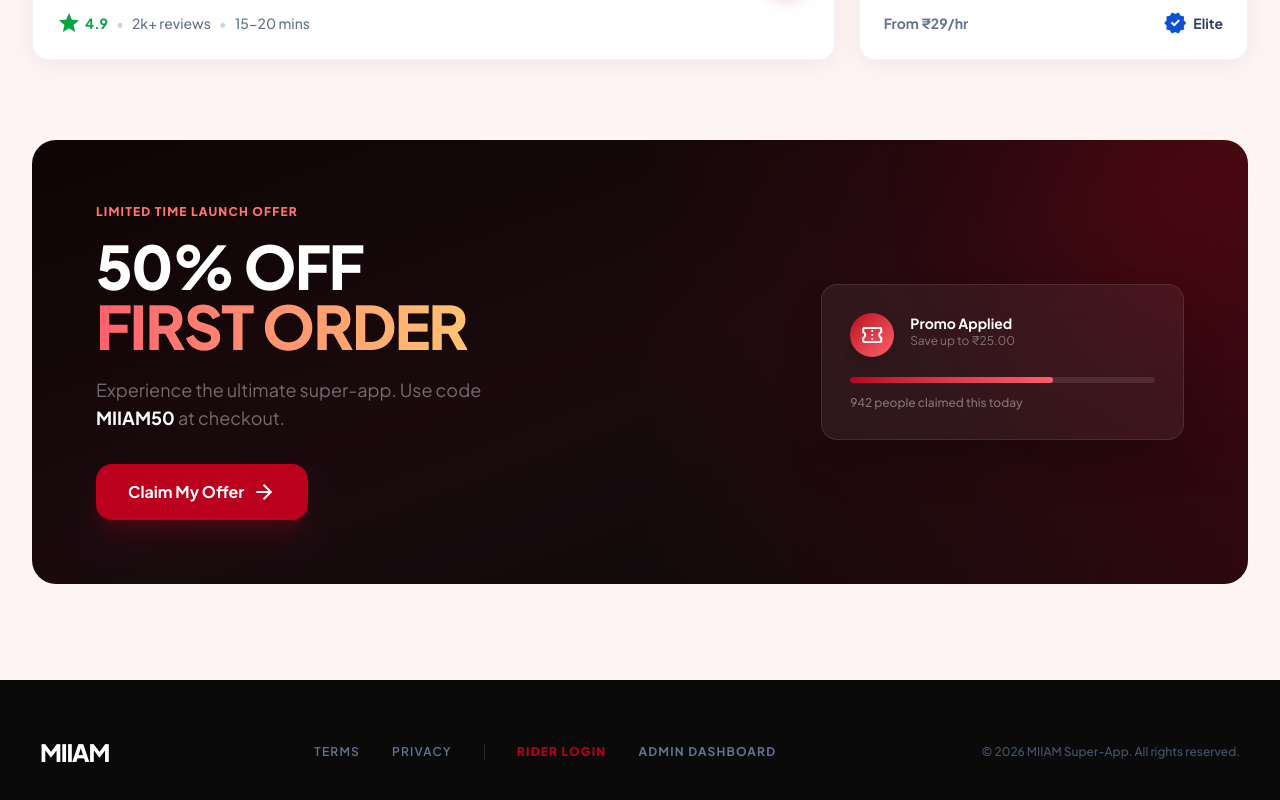
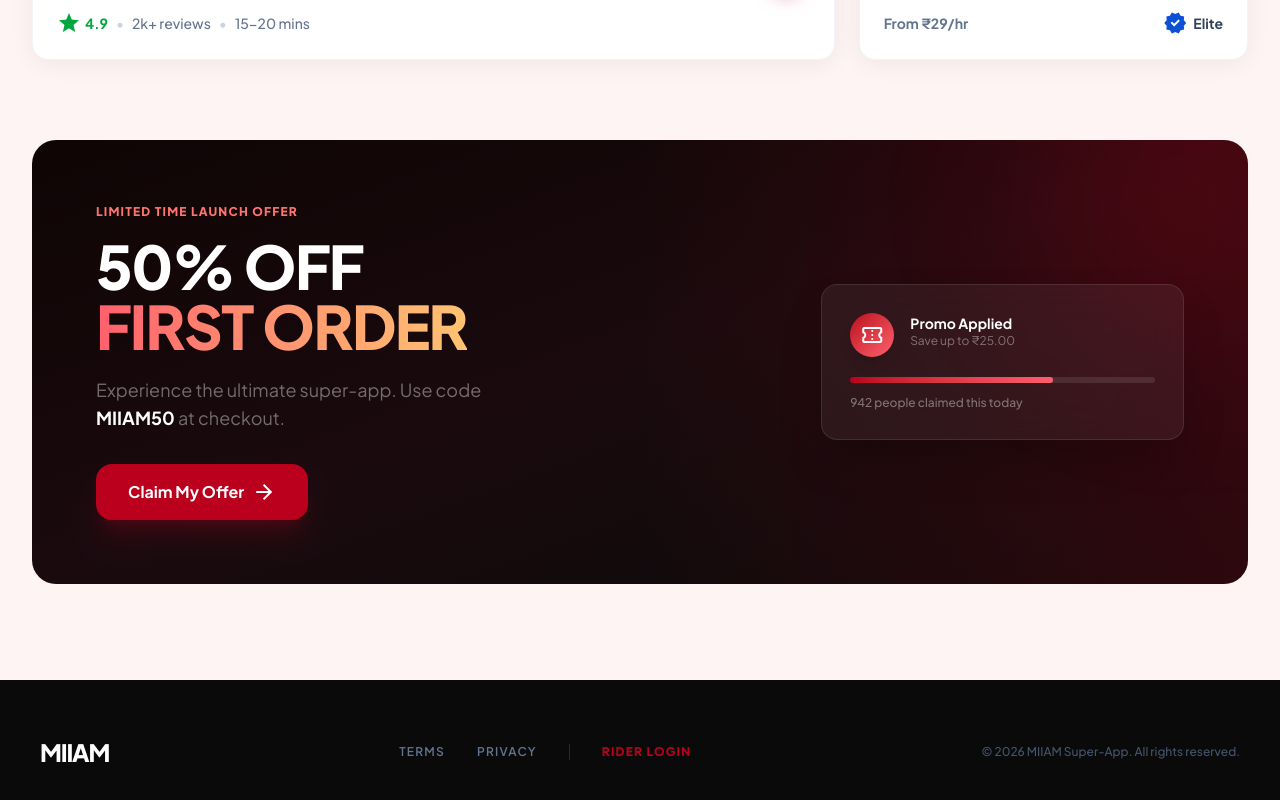
Before and after one commit to mayankinkk/MIIAM, a Next.js app in the folder miiam-app/: page / in a window 1280 px wide. Shown: the part 1688-2488 px from the top of the page. Built offline with nearby package versions, Linux system fonts and the light colour scheme; no server answers.

Commit message:
security: Remove admin link from public footer
- Admin dashboard should only be accessible via direct URL
- Prevents unauthorized probing of admin routes

```diff
--- a/miiam-app/src/app/page.tsx
+++ b/miiam-app/src/app/page.tsx
@@ -310,9 +310,6 @@ export default function LandingPage() {
             <Link href="/rider/login" className="text-[#ba001c] text-xs uppercase tracking-widest font-black border-l-0 md:border-l border-slate-800 pl-0 md:pl-8 hover:text-white transition-colors duration-200">
               Rider Login
             </Link>
-            <Link href="/admin" className="text-slate-500 text-xs uppercase tracking-widest font-bold hover:text-white transition-colors duration-200">
-              Admin Dashboard
-            </Link>
           </div>
           <div className="text-slate-600 text-xs font-medium">
             {t.footerRights}
```
